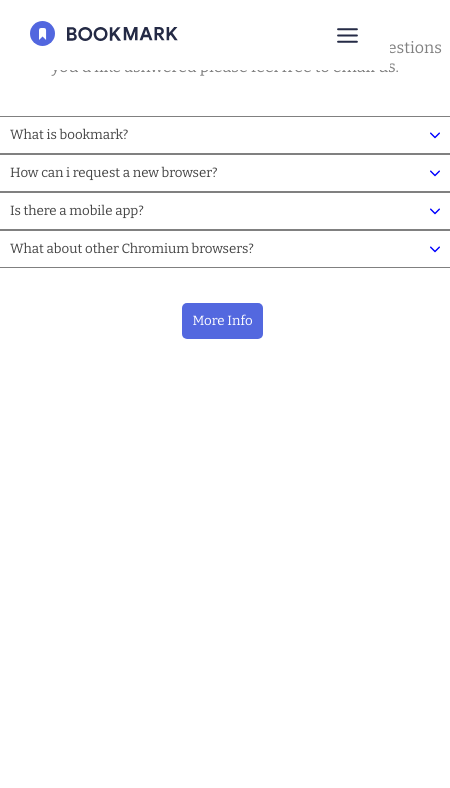
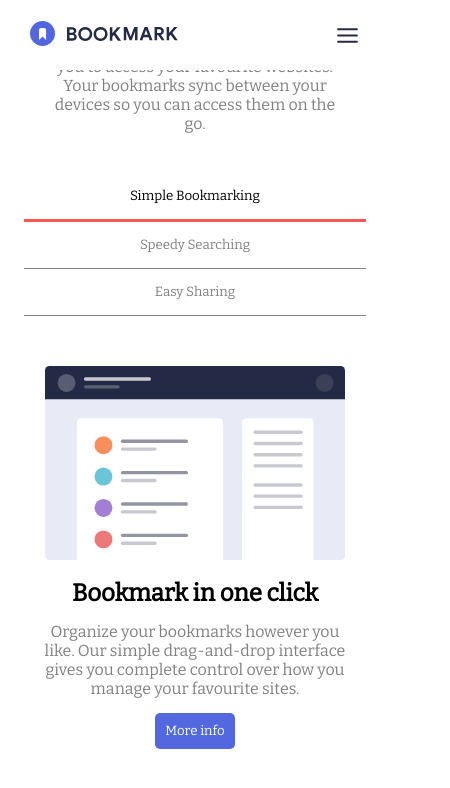
Before and after one commit to Kiril-Pavlov/bookmark-landing-page, a React (Create React App) app: page / in a window 390 px wide. Shown: the top 788 px of the page, 450 px wide, since content can reach past the window. Built offline with nearby package versions, Linux system fonts and the light colour scheme.

Commit message:
features component done

```diff
--- a/src/App.js
+++ b/src/App.js
@@ -8,18 +8,20 @@ import Contact from './components/Contact';
 import Footer from './components/Footer';
 
 const navbarLinks = [
-  {title:"FEATURES",url:"#"},
-  {title:"PRICING",url:"#"},
-  {title:"CONTACT",url:"#"}
+  { title: "FEATURES", url: "#" },
+  { title: "PRICING", url: "#" },
+  { title: "CONTACT", url: "#" }
 ]
 
 function App() {
   return (
     <div className="App">
-      <Nav navbarLinks={navbarLinks}/>
+      <Nav navbarLinks={navbarLinks} />
       {/* <Home /> */}
+      <Features />
+      {/* <Questions  /> */}
 
-      <Questions  />
+
 
     </div>
   );
--- /dev/null
+++ b/src/components/Features.css
@@ -0,0 +1,32 @@
+.features-title {
+    padding-bottom: 10px;
+    text-align: center;
+    width: 450px;
+    margin: auto;
+}
+
+.features-paragraph {
+    color: var(--gray-color);
+    padding-bottom: 40px;
+    text-align: center;
+    width: 450px;
+    margin: auto;
+}
+
+@media screen and (max-width:800px) {
+
+    .features-title {
+        padding-bottom: 10px;
+        text-align: center;
+        width: 300px;
+        margin: auto;
+    }
+
+    .features-paragraph {
+        color: var(--gray-color);
+        padding-bottom: 40px;
+        text-align: center;
+        width: 300px;
+        margin: auto;
+    }
+}
--- a/src/components/Features.js
+++ b/src/components/Features.js
@@ -1,8 +1,24 @@
 import React from 'react'
+import Tabs from './Tabs'
+import "../components/Features.css"
 
 const Features = () => {
   return (
-    <div>Features</div>
+    <div>
+
+      <h2 className="features-title">Features</h2>
+      <p className="features-paragraph">Our aim is to make it quick and easy for you to access your favourite websites.
+       Your bookmarks sync between your devices so you can access them on the go.</p>
+
+
+      <Tabs />
+
+
+    </div>
+
+
+
+
   )
 }
 
--- /dev/null
+++ b/src/components/Tabs.css
@@ -0,0 +1,167 @@
+.bloc-tabs {
+    display: flex;
+    align-items: center;
+    margin: auto;
+    width: 50%;
+    justify-content: center;
+}
+
+.tabs {
+    padding: 15px;
+    text-align: center;
+    cursor: pointer;
+    background-color: white;
+    border-bottom: 1px solid var(--gray-color);
+    box-sizing: content-box;
+    position: relative;
+    color: var(--gray-color);
+    width: 33%;
+}
+
+.active-tabs {
+    background: white;
+    color: black;
+    border-bottom: 3.5px solid var(--secondary-color);
+}
+
+button {
+    border: none;
+}
+
+.content-tabs {
+    flex-grow: 1;
+}
+
+.content {
+    display: none;
+}
+
+.active-content {
+    padding-top: 50px;
+    display: grid;
+    grid-template-columns: 1fr 1fr;
+    width: 70%;
+    margin-left: 15%;
+}
+
+.tab-title {
+    width: 50%;
+}
+
+.tab-paragraph {
+    color: var(--gray-color);
+    width: 50%;
+}
+
+.button-more-info {
+    background-color: var(--primary-color);
+    display: block;
+    margin: 30px 0px;
+    padding: 10px;
+    border-radius: 5px;
+    border: none;
+    color: white;
+    font-weight: 500;
+    float: left;
+}
+
+.tab-inside-content {
+    display: flex;
+    justify-content: center;
+    align-items: center;
+    flex-direction: column;
+    text-align: left;
+}
+
+.button-div {
+    width: 50%;
+}
+
+.image-template {
+    display: block;
+    margin: auto;
+}
+
+@media screen and (max-width:800px) {
+
+    .bloc-tabs {
+        display: flex;
+        flex-direction: column;
+        align-items: center;
+        margin: auto;
+        width: 100%;
+        justify-content: center;
+    }
+
+    .tabs {
+        padding: 15px;
+        text-align: center;
+        cursor: pointer;
+        background-color: white;
+        border-bottom: 1px solid var(--gray-color);
+        box-sizing: content-box;
+        position: relative;
+        color: var(--gray-color);
+        width: 80%;
+    }
+
+    .active-tabs {
+        background: white;
+        color: black;
+        border-bottom: 3.5px solid var(--secondary-color);
+    }
+
+    .active-content {
+        padding-top: 50px;
+        display: grid;
+        grid-template-columns: 1fr;
+        width: 100%;
+        margin-left: 0%;
+    }
+
+    .button-more-info {
+        background-color: var(--primary-color);
+        display: block;
+        margin: auto;
+        padding: 10px;
+        border-radius: 5px;
+        border: none;
+        color: white;
+        font-weight: 500;
+    }
+
+    .button-div {
+        width: 100%;
+        display: flex;
+        justify-content: center;
+        margin-top: 15px;
+    }
+
+    .tab-inside-content {
+        display: flex;
+        justify-content: center;
+        align-items: center;
+        flex-direction: column;
+        text-align: center;
+    }
+
+    .image-template {
+        display: block;
+        margin: auto;
+    }
+
+    .image-template img {
+        width: 300px;
+    }
+
+    .tab-title {
+        width: 80%;
+        margin: 15px 10%;
+    }
+
+    .tab-paragraph {
+        color: var(--gray-color);
+        width: 80%;
+        margin: 0px 10%;
+    }
+}
--- /dev/null
+++ b/src/components/Tabs.js
@@ -0,0 +1,85 @@
+import { useState } from "react";
+import "../components/Tabs.css"
+import tab1Img from "../assets/illustration-features-tab-1.svg"
+import tab2Img from "../assets/illustration-features-tab-2.svg"
+import tab3Img from "../assets/illustration-features-tab-3.svg"
+
+function Tabs() {
+    const [toggleState, setToggleState] = useState(1);
+
+    const toggleTab = (index) => {
+        setToggleState(index);
+    };
+
+    return (
+        <div className="container">
+            <div className="bloc-tabs">
+                <button
+                    className={toggleState === 1 ? "tabs active-tabs" : "tabs"}
+                    onClick={() => toggleTab(1)}
+                >
+                    Simple Bookmarking
+                </button>
+                <button
+                    className={toggleState === 2 ? "tabs active-tabs" : "tabs"}
+                    onClick={() => toggleTab(2)}
+                >
+                    Speedy Searching
+                </button>
+                <button
+                    className={toggleState === 3 ? "tabs active-tabs" : "tabs"}
+                    onClick={() => toggleTab(3)}
+                >
+                    Easy Sharing
+                </button>
+            </div>
+
+            <div className="content-tabs">
+                <div
+                    className={toggleState === 1 ? "content  active-content" : "content"}
+                >
+                  <div className="image-template">  <img src={tab1Img} alt="Tab1 img" /> </div>
+                    <div className="tab-inside-content">
+                        <h2 className="tab-title">Bookmark in one click</h2>
+                        <p className="tab-paragraph">
+                            Organize your bookmarks however you like.
+                            Our simple drag-and-drop interface gives you complete control
+                            over how you manage your favourite sites.
+                        </p>
+                        <div className="button-div">  <button className="button-more-info">More info</button> </div>
+                    </div>
+                </div>
+
+                <div
+                    className={toggleState === 2 ? "content  active-content" : "content"}
+                >
+                  <div className="image-template">  <img src={tab2Img} alt="Tab2 img" />  </div>
+                    <div className="tab-inside-content">
+                        <h2 className="tab-title">Intelligent search</h2>
+                        <p className="tab-paragraph">
+                            Our powerful search feature will help you find saved sites in no time at all.
+                            No need to trawl through all of your bookmarks.
+                        </p>
+                        <div className="button-div">  <button className="button-more-info">More info</button> </div>
+                    </div>
+                </div>
+
+                <div
+                    className={toggleState === 3 ? "content  active-content" : "content"}
+                >
+                   <div className="image-template">   <img src={tab3Img} alt="Tab3 img" /> </div>
+                    <div className="tab-inside-content">
+                        <h2 className="tab-title">Share your bookmarks</h2>
+                        <p className="tab-paragraph">
+                            Easily share your bookmarks and collections with others.
+                            Create a shareable link that you can send at the click of a button.
+                        </p>
+                      <div className="button-div">  <button className="button-more-info">More info</button> </div>
+                    </div>
+                </div>
+            </div>
+        </div>
+    );
+}
+
+export default Tabs;
```
Also changed, not shown: 1 other file (tests, documents, lock files or other folders).
